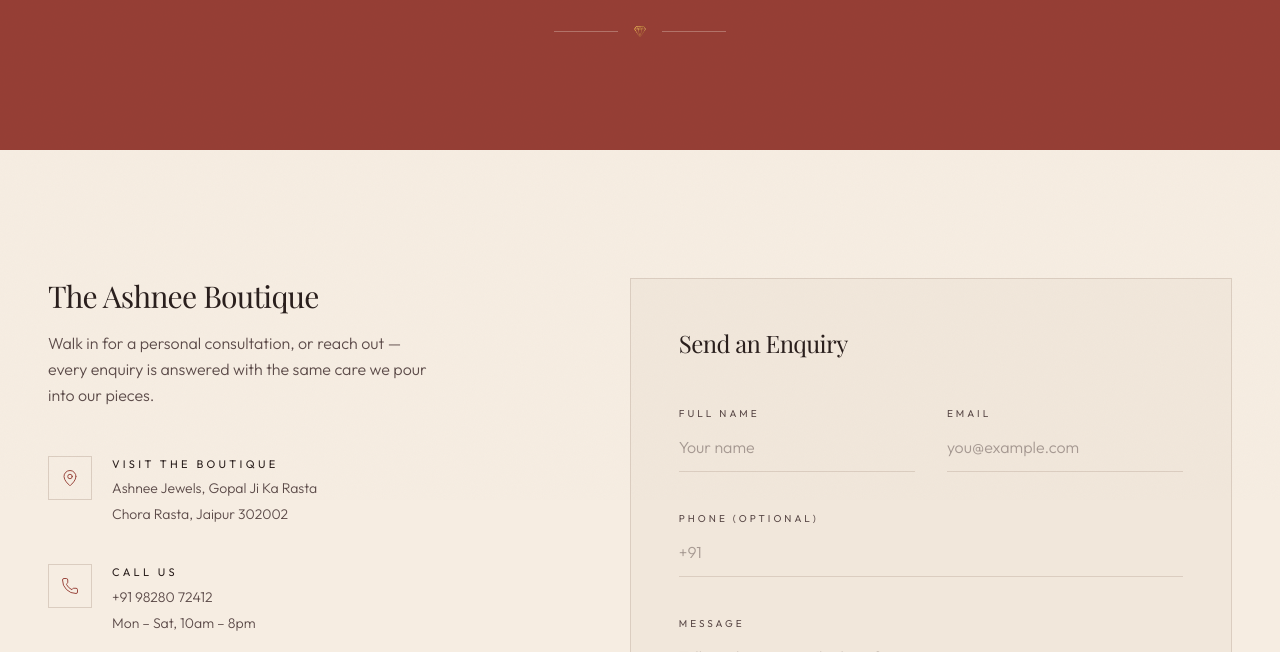
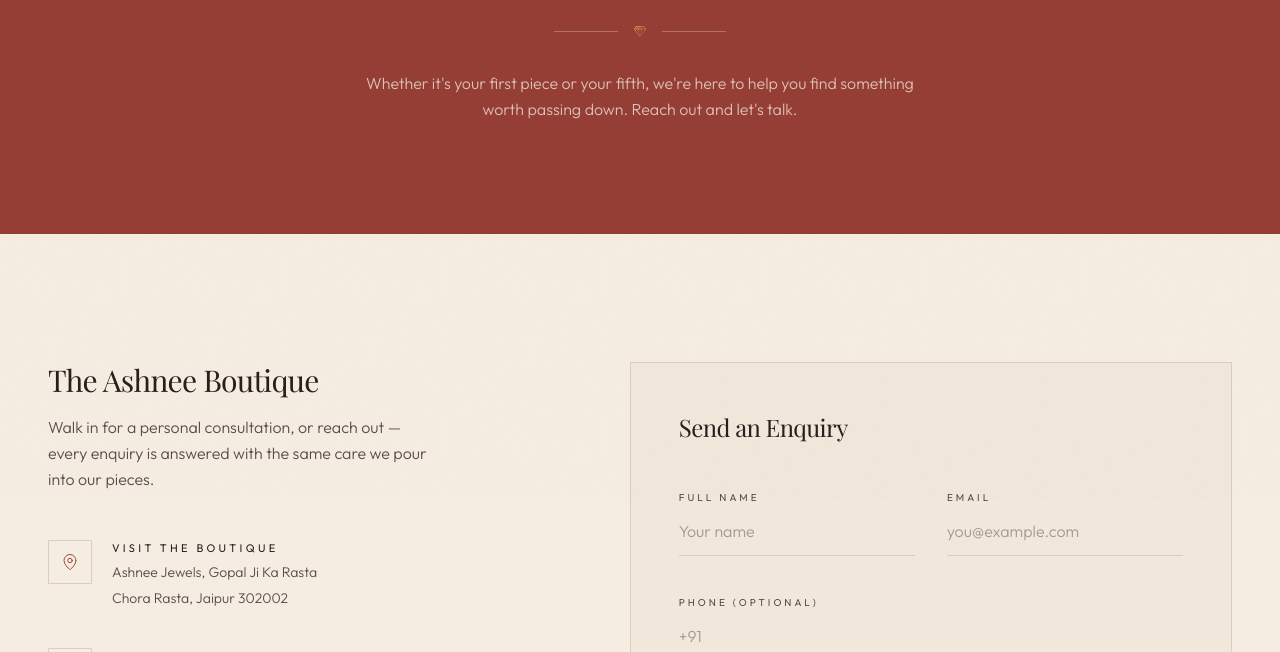
Before and after one commit to parth258/ashnee-jewellery, a React (Create React App) app in the folder frontend/: page /contact in a window 1280 px wide. Shown: the part 300-952 px from the top of the page. Built offline with nearby package versions, Linux system fonts and the light colour scheme; no server answers; a web font is replaced by a local one.

Commit message:
updated contact us page

```diff
--- a/frontend/src/pages/Contact.jsx
+++ b/frontend/src/pages/Contact.jsx
@@ -9,7 +9,7 @@
 
 const INFO = [
   { icon: MapPin, title: "Visit the Boutique", lines: ["Ashnee Jewels, Gopal Ji Ka Rasta", "Chora Rasta, Jaipur 302002"], testId: "contact-info-visit" },
-  { icon: Phone, title: "Call Us", lines: ["+91 98280 72412", "Mon – Sat, 10am – 8pm"], testId: "contact-info-call" },
+  { icon: Phone, title: "Call Us", lines: ["+91 98280 72412"], testId: "contact-info-call" },
   { icon: Mail, title: "Write to Us", lines: ["hello@ashnee.in", "care@ashnee.in"], testId: "contact-info-write" },
   { icon: Clock, title: "Boutique Hours", lines: ["Monday – Saturday", "10:00 AM – 8:00 PM IST"], testId: "contact-info-hours" },
 ];
@@ -43,10 +43,14 @@
         <div className="mx-auto max-w-7xl px-6 py-20 text-center md:px-12 lg:py-28">
           <Reveal>
             <p data-testid="contact-eyebrow" className="text-[11px] uppercase tracking-[0.4em] text-gold">We Would Love to Hear From You</p>
-            <h1 data-testid="contact-title" className="mt-6 font-serif text-4xl tracking-tight sm:text-5xl lg:text-6xl">
+            <h1 data-testid="contact-title" className="mx-auto mt-6 max-w-3xl font-serif text-4xl leading-tight tracking-tight sm:text-5xl lg:text-6xl">
               Contact <span className="italic text-gold">Us</span>
             </h1>
             <DiamondDivider testId="contact-divider" className="mt-8" />
+            <p className="mx-auto mt-8 max-w-xl text-base font-light leading-relaxed text-ivory/75">
+              Whether it's your first piece or your fifth, we're here to help you find
+              something worth passing down. Reach out and let's talk.
+            </p>
           </Reveal>
         </div>
       </section>
```
